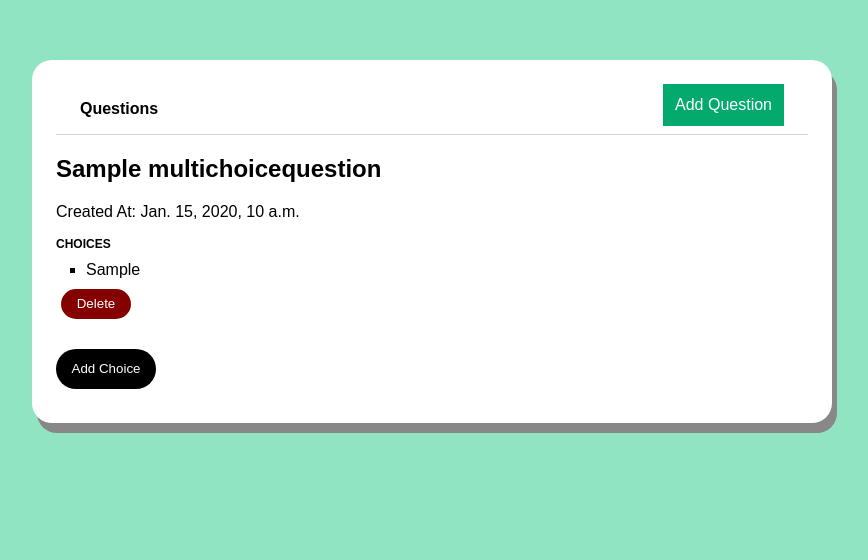
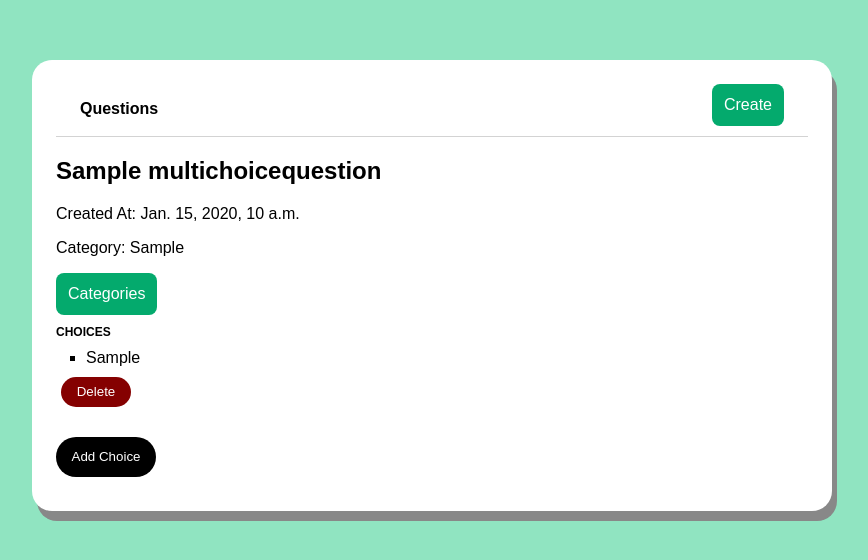
Before and after one commit to Albert-Alvaro/CP3405_Ver2, a Django app: page /mcq-question/1 in a window 1280 px wide. Shown: the top 560 px of the page, without its empty margins (208-1076 px from the left). Run offline with Django 4.2, Linux system fonts and the light colour scheme; tables that the repository leaves empty hold one stand-in row (values such as "Sample post").

Commit message:
add categories as a feature of the questions and makes it so that not only would admin be able to add question to categories after category selection, but admin would also be able to change the categories of existing questions

```diff
--- a/questions/static/css/styles.css
+++ b/questions/static/css/styles.css
@@ -51,6 +51,7 @@ ul{
   color: white;
   padding: 12px;
   font-size: 16px;
+  border-radius: 8px;
   border: none;
 }
 
@@ -66,6 +67,7 @@ ul{
   min-width: 160px;
   box-shadow: 0px 8px 16px 0px rgba(0,0,0,0.2);
   z-index: 1;
+  border-radius: 8px;
 }
 
 .dropdown-content a {
--- a/questions/templates/MCQ.html
+++ b/questions/templates/MCQ.html
@@ -59,10 +59,60 @@ ol {
             color: green;
         }
 
+.dropbtn {
+  background-color: #04AA6D;
+  color: white;
+  padding: 12px;
+  font-size: 16px;
+  border-radius: 8px;
+  margin-bottom: 10px;
+}
+
+.dropdown {
+  position: relative;
+  display: inline-block;
+}
+
+.dropdown-content {
+  display: none;
+  position: absolute;
+  background-color: #f1f1f1;
+  min-width: 160px;
+  box-shadow: 0px 8px 16px 0px rgba(0,0,0,0.2);
+  z-index: 1;
+  border-radius: 8px;
+}
+.dropdown-content a {
+  color: black;
+  padding: 12px 16px;
+  text-decoration: none;
+  display: block;
+}
+
+.dropdown-content a:hover {background-color: #ddd;}
+
+.dropdown:hover .dropdown-content {display: block;}
+
+.dropdown:hover .dropbtn {background-color: #3e8e41;}
 </style>
 <div class="page-mcq-question">
     <h2 class="mcq-question-title">{{mcq_question.question}}</h2>
     <p class="question-date">Created At: {{mcq_question.created_at}}</p>
+    <p class="question-category">Category: {{mcq_question.category}}</p>
+    <div class="dropdown">
+        <button class="dropbtn">Categories</button>
+            <div class="dropdown-content">
+                {% for  category in category %}
+                <div class = "question-items">
+                    <a href="{% url 'change-mcq-cat' mcq_question.id category.id %}">
+                        <p class="question-item-title">
+                        {{category}}
+                        </p>
+                    </a>
+                </div>
+                {% endfor %}
+            </div>
+    </div>
     <div class="field-wrapper">
             <label>Choices</label>
             {% for choice in choices %}
--- a/questions/templates/navbar.html
+++ b/questions/templates/navbar.html
@@ -5,7 +5,7 @@
         </ul>
     </div>
     <div class="dropdown">
-        <button class="dropbtn">Add Question</button>
+        <button class="dropbtn">Create</button>
             <div class="dropdown-content">
                 <a href="{% url 'add-short-question' %}">Short Question</a>
                 <a href="{% url 'add-essay-question' %}">Essay Question</a>
--- a/questions/urls.py
+++ b/questions/urls.py
@@ -24,4 +24,7 @@ urlpatterns = [
          name="add-short-question-to-category"),
     path('add-mcq-to-category/<int:id>/<int:id2>', views.addMCQToCategory, name="add-mcq-to-category"),
     path('image_upload', views.addEssayQuestion, name='image_upload'),
+    path('change-short-question-cat/<int:id>/<int:id2>', views.changeShortQuestionCat, name='change-short-question-cat'),
+    path('change-essay-question-cat/<int:id>/<int:id2>', views.changeEssayQuestionCat, name='change-essay-question-cat'),
+    path('change-mcq-cat/<int:id>/<int:id2>', views.changeMCQCat, name='change-mcq-cat'),
 ]
--- a/questions/views.py
+++ b/questions/views.py
@@ -86,6 +86,7 @@ def addChoice(request, id):
     return render(request, 'add_mcq_add_choice.html', context)
 
 def shortQuestionPage(request, id):
+    category = Question.objects.all()
     short_response_form = ShortResponseForm()
     if request == "POST":
         try:
@@ -101,7 +102,8 @@ def shortQuestionPage(request, id):
     short_question = ShortQuestion.objects.get(id=id)
     context = {
         'short_question': short_question,
-        'short_response_form': short_response_form
+        'short_response_form': short_response_form,
+        'category': category
     }
     return render(request, 'ShortQuestion.html', context)
 
@@ -129,6 +131,7 @@ def deleteChoice_amcq(request, id):
     return redirect("/add_mcq_add_choice/"+str(choice.mcq.id))
 
 def essayQuestionPage(request, id):
+    category = Question.objects.all()
     essay_response_form = EssayResponseForm()
     if request.method == "POST":
         try:
@@ -144,10 +147,12 @@ def essayQuestionPage(request, id):
     essay_question = EssayQuestion.objects.get(id=id)
     context = {
         'essay_question': essay_question,
-        'essay_response_form': essay_response_form
+        'essay_response_form': essay_response_form,
+        'category': category
     }
     return render(request, 'EssayQuestion.html', context)
 def MCQuestionPage(request, id):
+    category = Question.objects.all()
     mcq_question = MultiChoiceQuestion.objects.get(id=id)
     choices = Choices.objects.filter(mcq=id)
     form = AddChoices()
@@ -162,7 +167,8 @@ def MCQuestionPage(request, id):
     context = {
         'mcq_question': mcq_question,
         'choices': choices,
-        'form': form
+        'form': form,
+        'category': category
     }
     return render(request, 'MCQ.html', context)
 
@@ -214,3 +220,17 @@ def addMCQToCategory(request, id, id2):
     question = MultiChoiceQuestion.objects.filter(id=id2).update(category=id)
 
     return redirect("/create-category-add-question/" + str(category.id))
+
+def changeShortQuestionCat(request, id, id2):
+    category = Question.objects.get(id=id2)
+    short_question = ShortQuestion.objects.filter(id=id).update(category=id2)
+    return redirect("/short-question/"+str(id))
+def changeEssayQuestionCat(request, id, id2):
+    category = Question.objects.get(id=id2)
+    essay_question = EssayQuestion.objects.filter(id=id).update(category=id2)
+    return redirect("/essay-question/"+str(id))
+def changeMCQCat(request, id, id2):
+    category = Question.objects.get(id=id2)
+    mcq_question = MultiChoiceQuestion.objects.filter(id=id).update(category=id2)
+
+    return redirect("/mcq-question/"+str(id))
```
Also changed, not shown: questions/templates/EssayQuestion.html (+53 -0 lines), questions/templates/ShortQuestion.html (+54 -1 lines).
